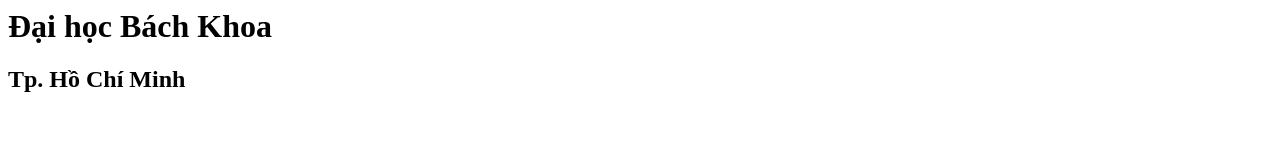
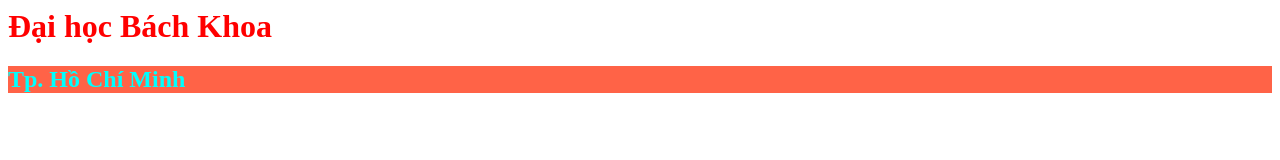
Before and after one commit to stuithcm/Mylab, a plain HTML site: page index.html in a window 1280 px wide. Drawn offline with Linux system fonts and the light colour scheme.

Commit message:
Update index.html

```diff
--- a/index.html
+++ b/index.html
@@ -1,4 +1,4 @@
 <html>
-    <h1>Đại học Bách Khoa</h1>
-    <h2>Tp. Hồ Chí Minh</h2>
+    <h1 style="color: #ff0000;">Đại học Bách Khoa</h1>
+    <h2 style="color: aqua;background-color: tomato;">Tp. Hồ Chí Minh</h2>
 </html>
```
